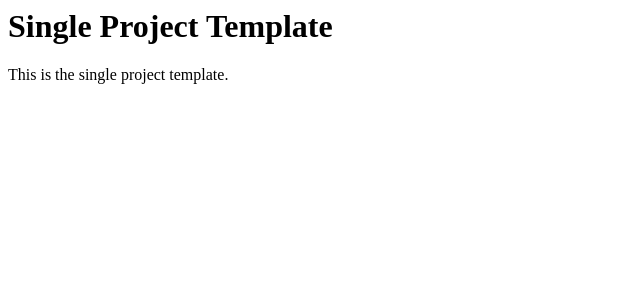
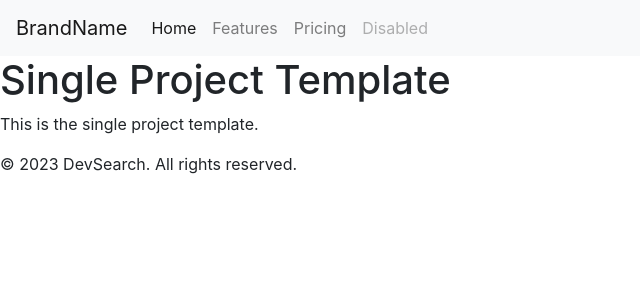
Before and after one commit to davecoll3/Django-Project, a Django app: page /project/1 in a window 1280 px wide. Shown: the top 300 px of the page, without its empty margins (0-640 px from the left). Run offline with Django 5.2, Linux system fonts and the light colour scheme; some libraries are stand-ins or nearby versions.

Commit message:
created main.html and navbar.html templates

```diff
--- a/devsearch/templates/projects.html
+++ b/devsearch/projects/templates/projects/projects.html
@@ -1,3 +1,6 @@
+{% extends 'main.html' %}
+
+{% block content %}
 <div class="container"></div>
     <div class="row">
         <div class="col-md-12">
@@ -6,3 +9,4 @@
         </div>
     </div>
 </div>
+{% endblock %}
--- a/devsearch/templates/single-project.html
+++ b/devsearch/projects/templates/projects/single-project.html
@@ -1,5 +1,7 @@
+{% extends 'main.html' %}
 
-<div class="container">
+{% block content %}
+<div class="container"></div>
     <div class="row">
         <div class="col-md-12">
             <h1>Single Project Template</h1>
@@ -7,3 +9,4 @@
         </div>
     </div>
 </div>
+{% endblock %}
--- a/devsearch/projects/views.py
+++ b/devsearch/projects/views.py
@@ -1,7 +1,7 @@
 from django.shortcuts import render
 
 def projects(request):
-    return render(request, 'projects.html')
+    return render(request, 'projects/projects.html')
 
 def project (request, pk):
-    return render(request, 'single-project.html')
+    return render(request, 'projects/single-project.html')
--- /dev/null
+++ b/devsearch/templates/main.html
@@ -0,0 +1,19 @@
+<!DOCTYPE html>
+<html lang="en">
+<head>
+    <meta charset="UTF-8">
+    <meta name="viewport" content="width=device-width, initial-scale=1.0">
+    <title>DevSearch</title>
+</head>
+<body>
+    {% include 'navbar.html' %}
+
+    {% block content %}
+
+    {% endblock %}
+
+    <footer>
+        <p>&copy; 2023 DevSearch. All rights reserved.</p>
+    </footer>
+</body>
+</html>
--- /dev/null
+++ b/devsearch/templates/navbar.html
@@ -0,0 +1,37 @@
+<!DOCTYPE html>
+<html lang="en">
+<head>
+    <meta charset="UTF-8">
+    <meta name="viewport" content="width=device-width, initial-scale=1.0">
+    <title>Navbar</title>
+    <link rel="stylesheet" href="https://maxcdn.bootstrapcdn.com/bootstrap/4.5.2/css/bootstrap.min.css">
+</head>
+<body>
+    <nav class="navbar navbar-expand-lg navbar-light bg-light">
+        <a class="navbar-brand" href="#">BrandName</a>
+        <button class="navbar-toggler" type="button" data-toggle="collapse" data-target="#navbarNav" aria-controls="navbarNav" aria-expanded="false" aria-label="Toggle navigation">
+            <span class="navbar-toggler-icon"></span>
+        </button>
+        <div class="collapse navbar-collapse" id="navbarNav">
+            <ul class="navbar-nav">
+                <li class="nav-item active">
+                    <a class="nav-link" href="#">Home <span class="sr-only">(current)</span></a>
+                </li>
+                <li class="nav-item">
+                    <a class="nav-link" href="#">Features</a>
+                </li>
+                <li class="nav-item">
+                    <a class="nav-link" href="#">Pricing</a>
+                </li>
+                <li class="nav-item">
+                    <a class="nav-link disabled" href="#" tabindex="-1" aria-disabled="true">Disabled</a>
+                </li>
+            </ul>
+        </div>
+    </nav>
+
+    <script src="https://ajax.googleapis.com/ajax/libs/jquery/3.5.1/jquery.min.js"></script>
+    <script src="https://cdnjs.cloudflare.com/ajax/libs/popper.js/1.16.0/umd/popper.min.js"></script>
+    <script src="https://maxcdn.bootstrapcdn.com/bootstrap/4.5.2/js/bootstrap.min.js"></script>
+</body>
+</html>
```
